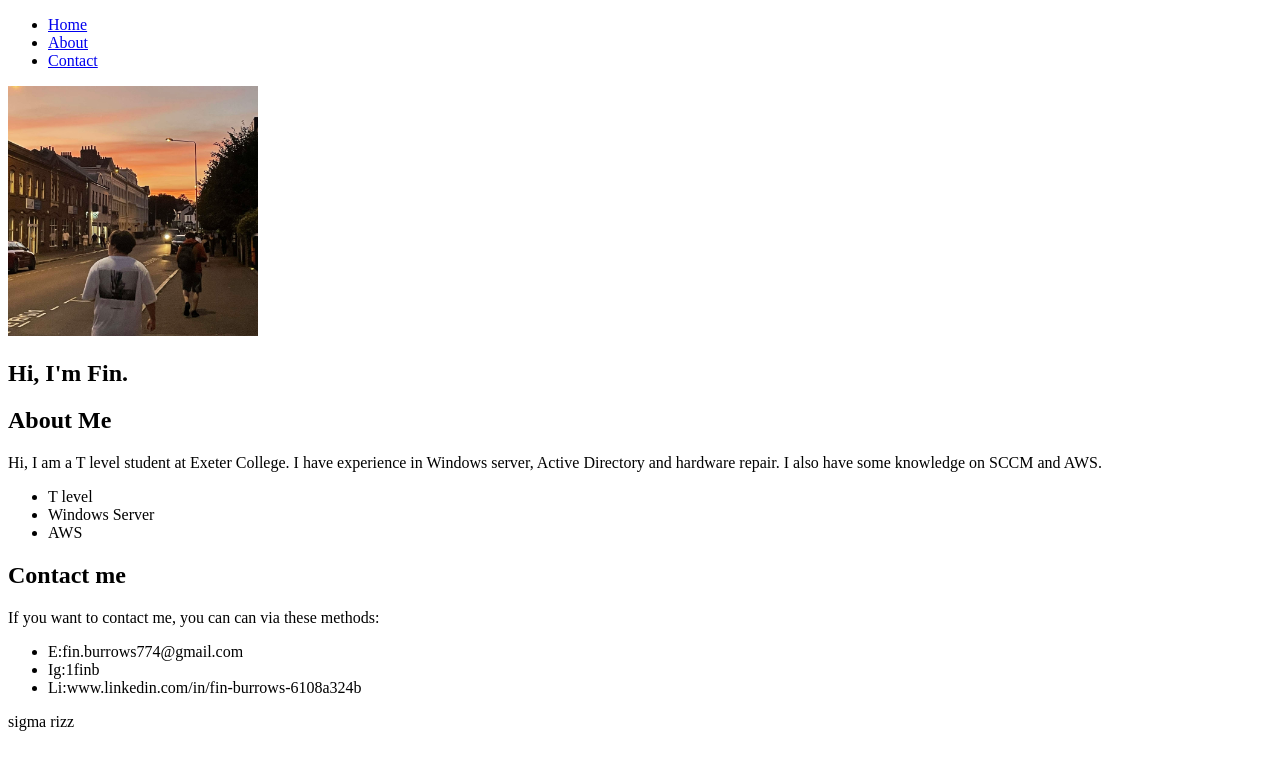
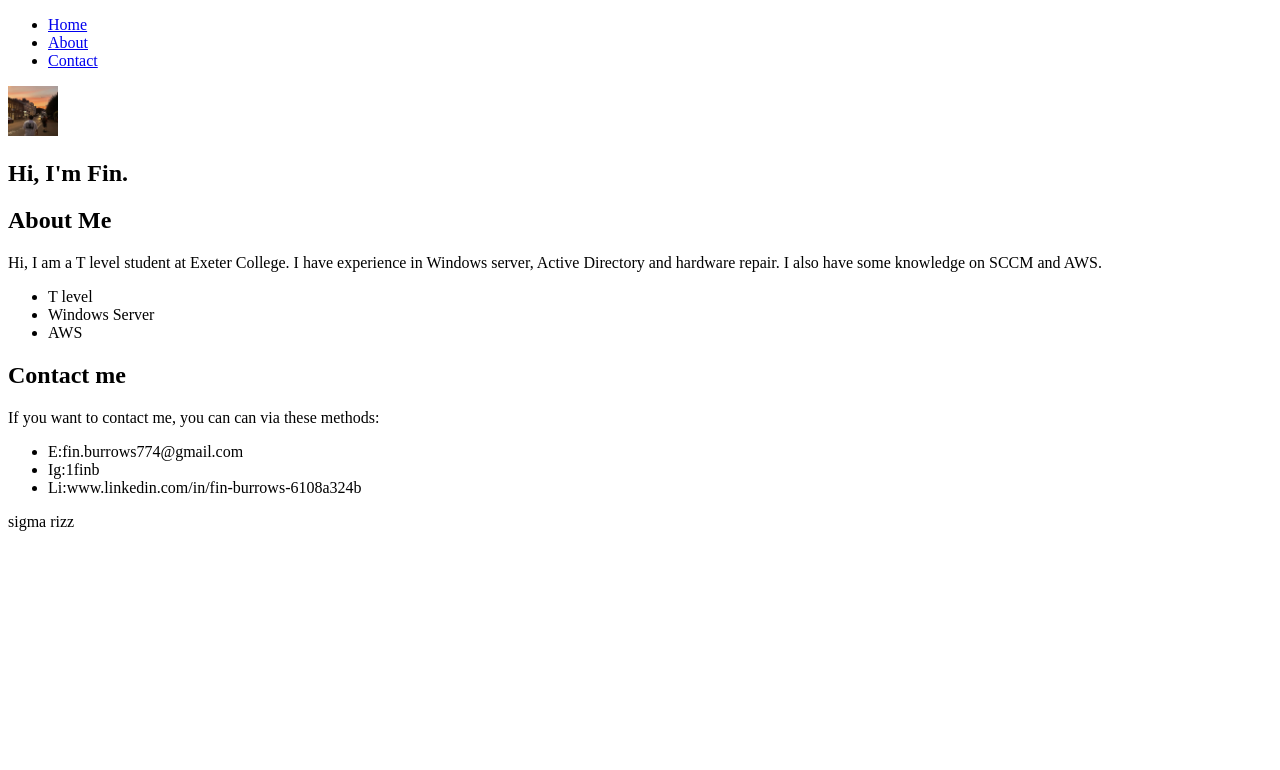
Before and after one commit to burrowsf/burrowsf.github.io, a plain HTML site: page index.html in a window 1280 px wide. Drawn offline with Linux system fonts and the light colour scheme.

Commit message:
Update index.html

```diff
--- a/index.html
+++ b/index.html
@@ -20,8 +20,8 @@
 <section id="intro">
 <div class="Container">
 <img src="Images/IMG_5945.jpg"
-  width="250"
-  height="250" />
+  width="50"
+  height="50" />
 <h2>Hi, I'm Fin.</h2>
 </div>
 </section>
```
